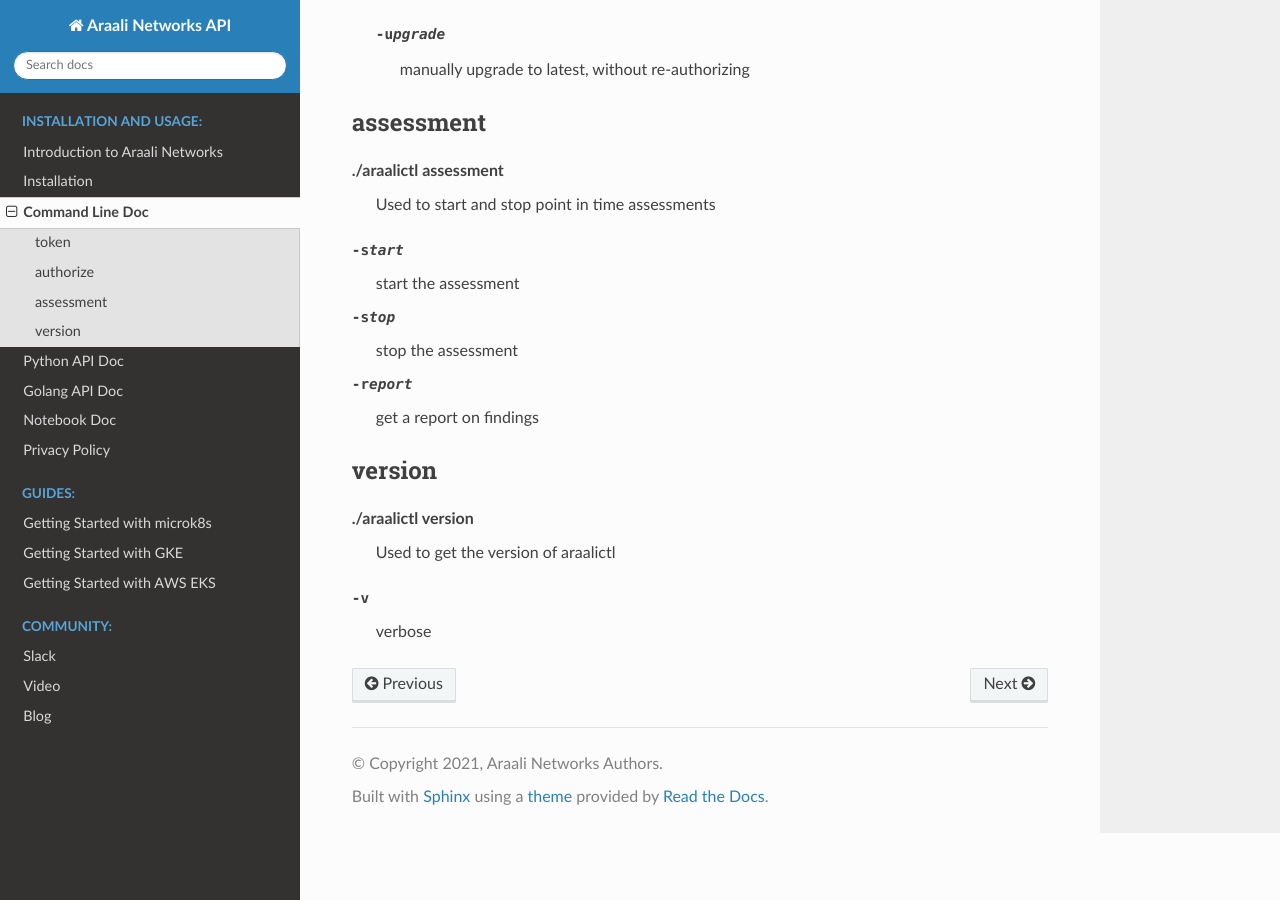
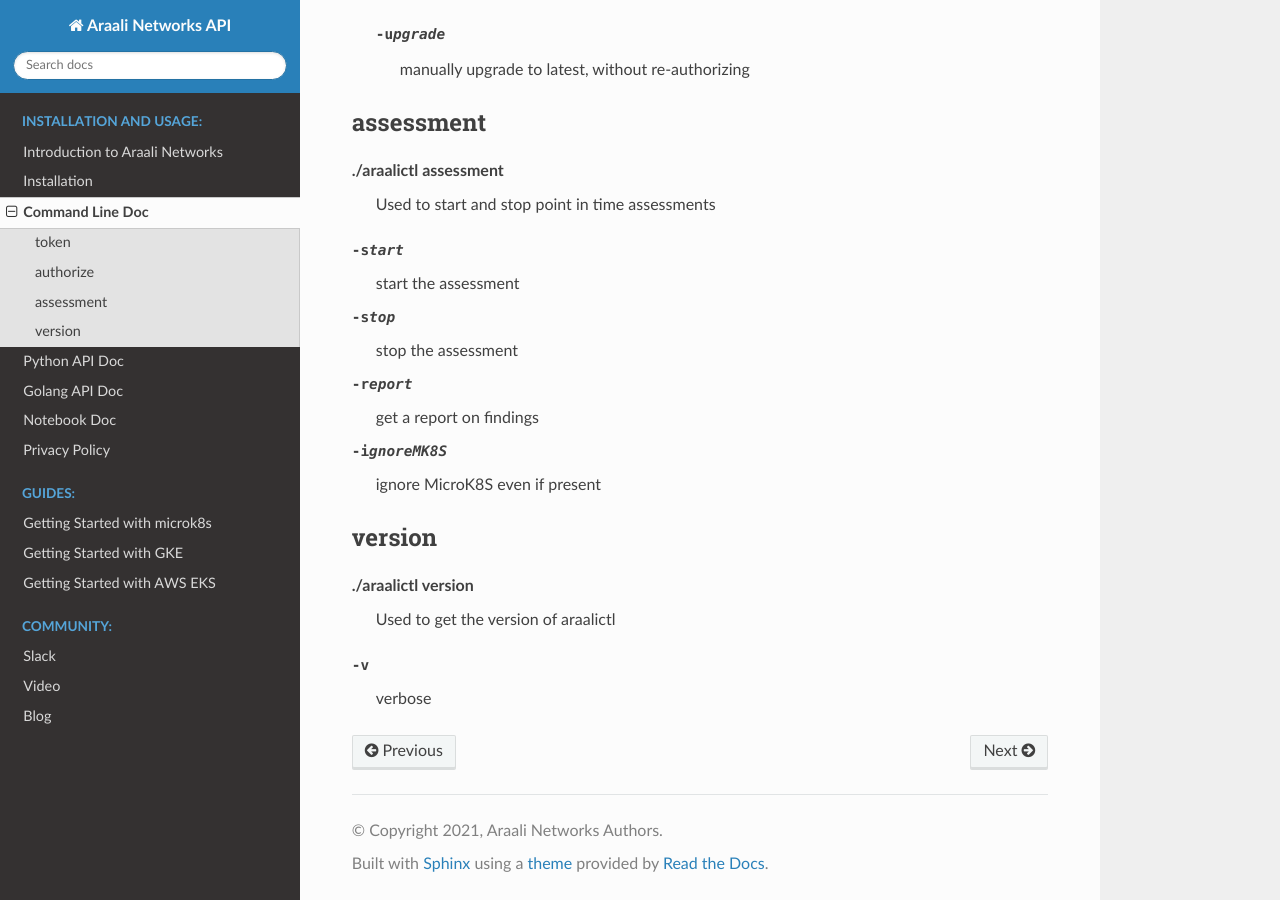
Before and after one commit to araalinetworks/api, a Sphinx documentation site: the page built from doc/source/araalictlcommandline.rst, in a window 1280 px wide and 900 px high, scrolled down 890 px. Built offline with Sphinx 7.4.7 and the Read the Docs theme 2.0.0, drawn with Linux system fonts in a browser that asks for light colours.

Commit message:
Add the ignoreMK8S option

```diff
--- a/doc/source/araalictlcommandline.rst
+++ b/doc/source/araalictlcommandline.rst
@@ -43,6 +43,7 @@
 -start          start the assessment
 -stop           stop the assessment
 -report         get a report on findings
+-ignoreMK8S     ignore MicroK8S even if present
 
 version
 -------
--- a/doc/source/guide_getting_started_with_microk8s.rst
+++ b/doc/source/guide_getting_started_with_microk8s.rst
@@ -44,6 +44,9 @@
 
  ./araalictl assessment -start
 
+If you don't want microk8s to be preferred even when you have it installed. Run with the `-ignoreMK8S` option set to true::
+
+ ./araalictl assessment -start -ignoreMK8S=true
 
 Install an Opensource App
 ****************************
```
